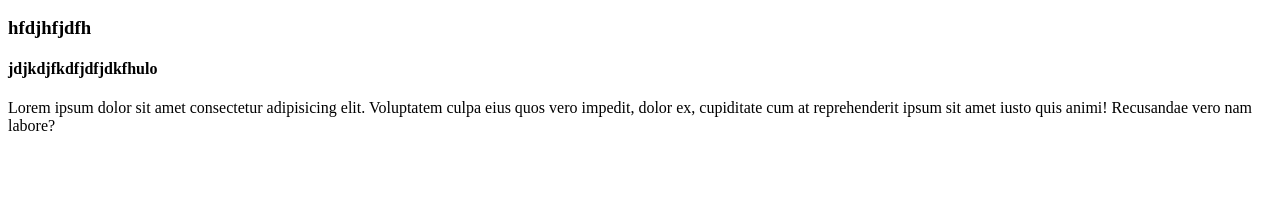
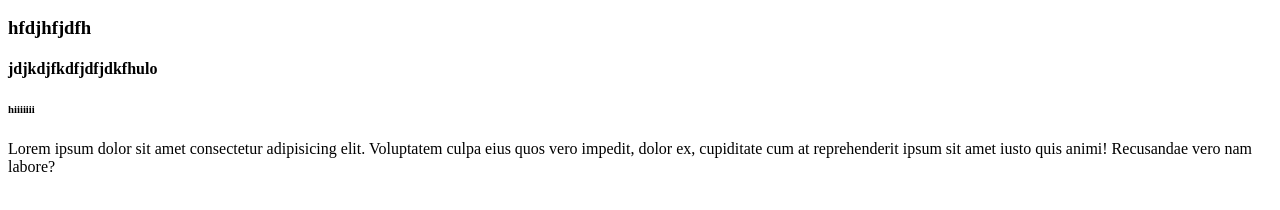
Before and after one commit to Loochi-02/youtube-test-kid, a plain HTML site: page index.html in a window 1280 px wide. Shown: the part 110-320 px from the top of the page. Drawn offline with Linux system fonts and the light colour scheme.

Commit message:
added h6 tag

```diff
--- a/index.html
+++ b/index.html
@@ -12,6 +12,7 @@
     <h2>hiii</h2>
     <h3>hfdjhfjdfh</h3>
     <h4>jdjkdjfkdfjdfjdkfhulo</h4>
+    <h6>hiiiiiii</h6>
     <p>Lorem ipsum dolor sit amet consectetur adipisicing elit. Voluptatem culpa eius quos vero impedit, dolor ex,
         cupiditate cum at reprehenderit ipsum sit amet iusto quis animi! Recusandae vero nam labore?</p>
 </body>
```
